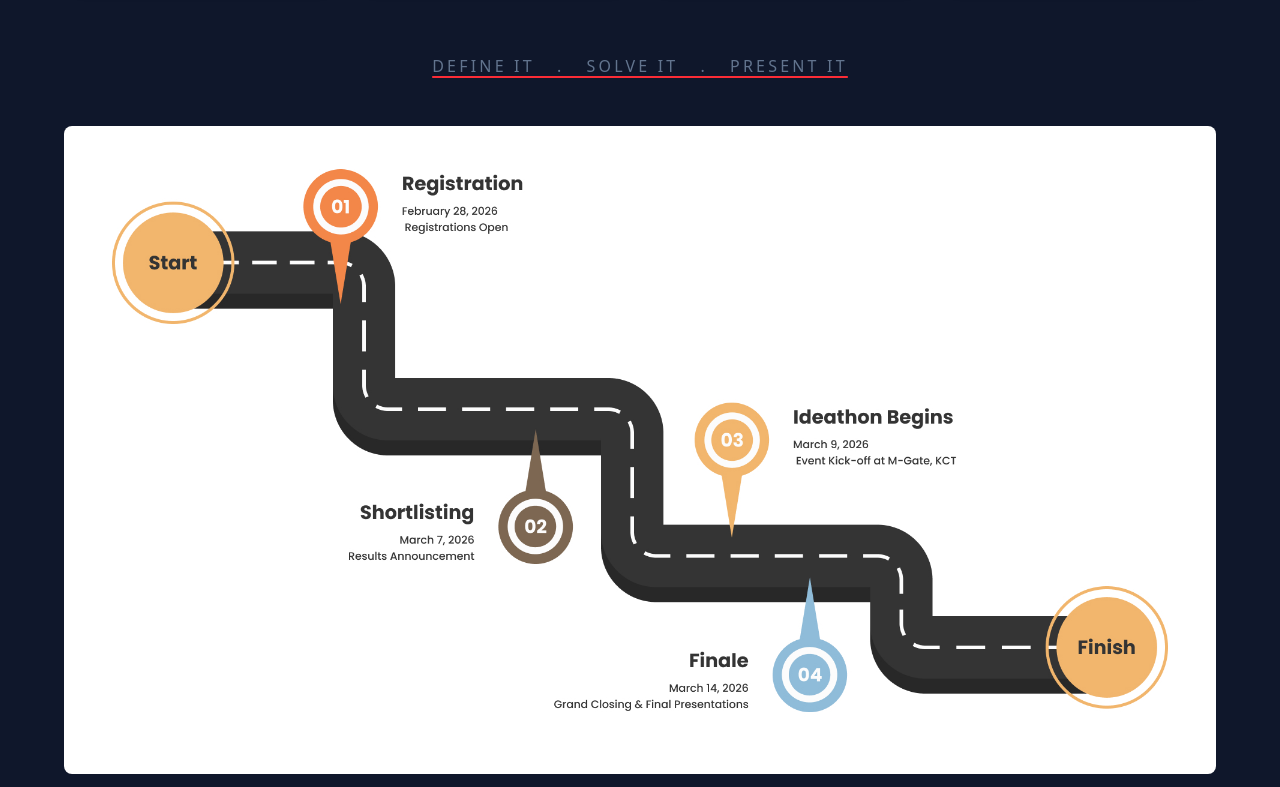
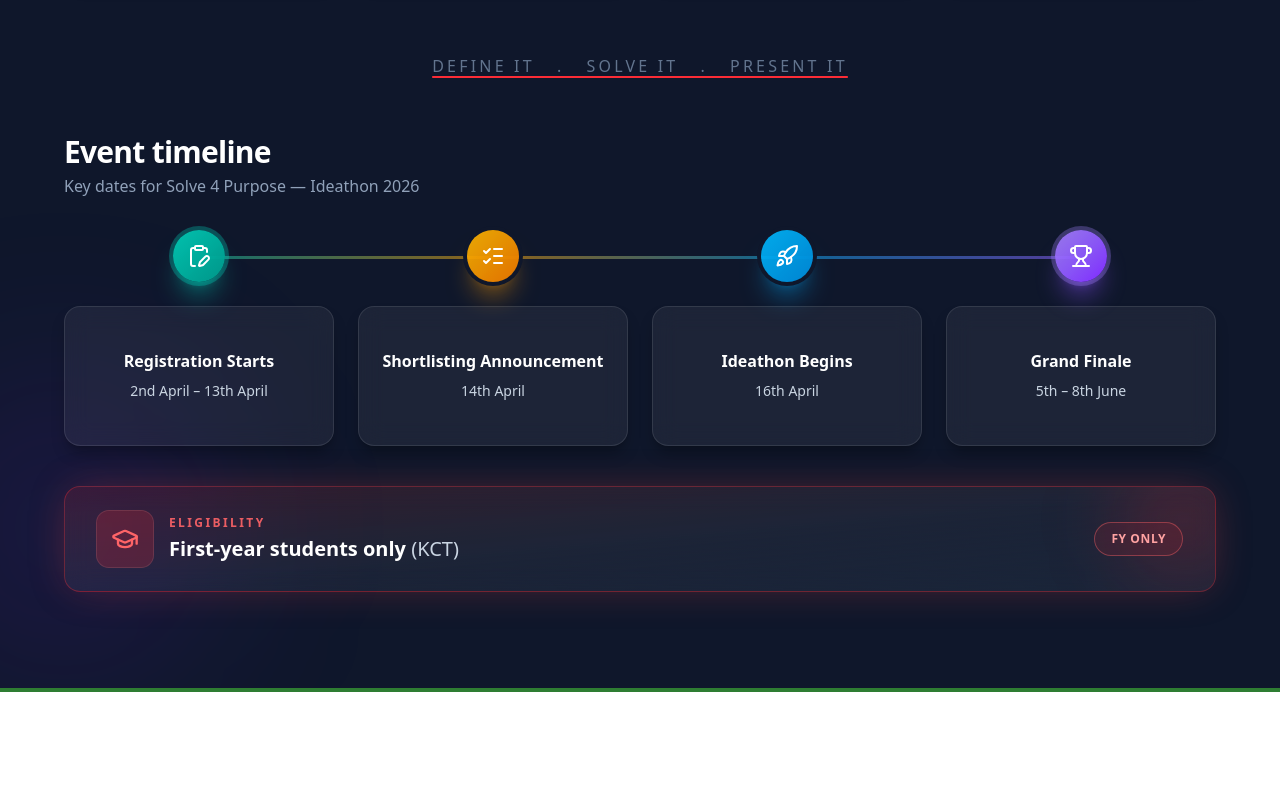
Before and after one commit to REACT-Kumaraguru/react-backend, a React (Vite) app in the folder frontend/: page /solve4purpose in a window 1280 px wide. Shown: the part 1433-2220 px from the top of the page. Built offline with nearby package versions, Linux system fonts and the light colour scheme.

Commit message:
Update event dates and enhance roadmap component with new milestones and timeline UI

```diff
--- a/frontend/src/hackathon-pages/Landing.jsx
+++ b/frontend/src/hackathon-pages/Landing.jsx
@@ -135,7 +135,7 @@ export default function HackathonLanding() {
             animate={{ opacity: 1 }}
             className="text-2xl md:text-3xl font-bold text-slate-700 mb-6"
           >
-            March 23 – March 27, 2026
+            April 15 – April 18, 2026
           </motion.h2>
 
           <p className="text-slate-500 font-medium mb-4 flex items-center gap-2">
--- a/frontend/src/hackathon-pages/components/Roadmap.jsx
+++ b/frontend/src/hackathon-pages/components/Roadmap.jsx
@@ -1,7 +1,16 @@
 import { useState } from 'react';
 import { motion } from 'framer-motion';
-import roadmapImage from '../assests/roadmap.jpg';
-import { FileSearch, Lightbulb, CheckCircle2, Presentation } from 'lucide-react';
+import {
+  FileSearch,
+  Lightbulb,
+  CheckCircle2,
+  Presentation,
+  ClipboardPen,
+  ListChecks,
+  Rocket,
+  Trophy,
+  GraduationCap,
+} from 'lucide-react';
 
 const CARD_COLORS = [
   { bg: 'bg-teal-600', border: 'border-teal-500', shadow: 'shadow-teal-900/20', icon: 'bg-teal-100', iconText: 'text-teal-700' },
@@ -37,12 +46,70 @@ const STEPS = [
   },
 ];
 
+const EVENT_MILESTONES = [
+  {
+    title: 'Registration Starts',
+    date: '2nd April – 13th April',
+    Icon: ClipboardPen,
+    accent: 'from-teal-400/90 to-teal-600',
+    glow: 'shadow-teal-500/40',
+    ring: 'ring-teal-400/30',
+  },
+  {
+    title: 'Shortlisting Announcement',
+    date: '14th April',
+    Icon: ListChecks,
+    accent: 'from-amber-400/90 to-amber-600',
+    glow: 'shadow-amber-500/40',
+    ring: 'ring-amber-400/30',
+  },
+  {
+    title: 'Ideathon Begins',
+    date: '16th April',
+    Icon: Rocket,
+    accent: 'from-sky-400/90 to-sky-600',
+    glow: 'shadow-sky-500/40',
+    ring: 'ring-sky-400/30',
+  },
+  {
+    title: 'Grand Finale',
+    date: '5th – 8th June',
+    Icon: Trophy,
+    accent: 'from-violet-400/90 to-violet-600',
+    glow: 'shadow-violet-500/40',
+    ring: 'ring-violet-400/30',
+  },
+];
+
+const timelineContainer = {
+  hidden: { opacity: 0 },
+  visible: {
+    opacity: 1,
+    transition: { staggerChildren: 0.1, delayChildren: 0.05 },
+  },
+};
+
+const timelineItem = {
+  hidden: { opacity: 0, y: 16 },
+  visible: { opacity: 1, y: 0, transition: { duration: 0.45, ease: [0.22, 1, 0.36, 1] } },
+};
+
 export default function Roadmap() {
   const [hoveredIndex, setHoveredIndex] = useState(null);
 
   return (
-    <section id="roadmap" className="relative z-10 py-16 md:py-24 px-6 bg-slate-900 border-t-4 border-red-500">
-      <div className="max-w-6xl mx-auto">
+    <section id="roadmap" className="relative z-10 py-16 md:py-24 px-6 bg-slate-900 border-t-4 border-red-500 overflow-hidden">
+      {/* Ambient glow */}
+      <div
+        className="pointer-events-none absolute -top-32 right-0 h-96 w-96 rounded-full bg-red-500/10 blur-[100px]"
+        aria-hidden
+      />
+      <div
+        className="pointer-events-none absolute bottom-0 -left-24 h-80 w-80 rounded-full bg-violet-600/10 blur-[90px]"
+        aria-hidden
+      />
+
+      <div className="max-w-6xl mx-auto relative">
         {/* Header */}
         <motion.div
           initial={{ opacity: 0, y: 20 }}
@@ -62,7 +129,7 @@ export default function Roadmap() {
           className="h-0.5 w-16 bg-red-500 mb-12 origin-left"
         />
 
-        {/* 4 Step Cards - horizontal, flex-grow on hover, premium animation */}
+        {/* 4 Step Cards */}
         <div className="flex flex-col lg:flex-row gap-4 lg:gap-4 mb-14 items-stretch">
           {STEPS.map((step, i) => {
             const Icon = step.Icon;
@@ -90,7 +157,6 @@ export default function Roadmap() {
                       : 'lg:flex-1 bg-slate-100 border-slate-200 shadow-sm'
                   }`}
               >
-                {/* Gradient wave effect - bottom right (visible when hovered) */}
                 {isHovered && (
                   <div
                     className="absolute bottom-0 right-0 w-full h-full pointer-events-none"
@@ -102,18 +168,20 @@ export default function Roadmap() {
                 )}
 
                 <div className="relative p-6 flex flex-col items-center text-center flex-1 flex-grow min-h-[280px]">
-                  {/* Circular icon - each card has its own color */}
-                  <div className={`w-14 h-14 rounded-full flex items-center justify-center shrink-0 mb-4 transition-colors duration-300
+                  <div
+                    className={`w-14 h-14 rounded-full flex items-center justify-center shrink-0 mb-4 transition-colors duration-300
                     ${isHovered ? 'bg-white/20' : `${colors.icon} border border-slate-200`}`}
                   >
                     <Icon className={`w-7 h-7 ${isHovered ? 'text-white' : colors.iconText}`} aria-hidden />
                   </div>
-                  <h3 className={`text-lg md:text-xl font-bold leading-tight mb-3 transition-colors duration-300
+                  <h3
+                    className={`text-lg md:text-xl font-bold leading-tight mb-3 transition-colors duration-300
                     ${isHovered ? 'text-white' : 'text-slate-800'}`}
                   >
                     {step.title}
                   </h3>
-                  <p className={`text-sm md:text-base leading-relaxed transition-all duration-300
+                  <p
+                    className={`text-sm md:text-base leading-relaxed transition-all duration-300
                     ${isHovered ? 'text-white/95' : 'text-slate-600'}`}
                   >
                     {step.desc}
@@ -124,28 +192,138 @@ export default function Roadmap() {
           })}
         </div>
 
-        {/* Tagline */}
         <motion.p
           initial={{ opacity: 0 }}
           whileInView={{ opacity: 1 }}
           viewport={{ once: true }}
-          className="text-slate-500 text-sm md:text-base tracking-[0.2em] uppercase font-medium mb-12 text-center underline decoration-red-500 decoration-2 underline-offset-4"
+          className="text-slate-500 text-sm md:text-base tracking-[0.2em] uppercase font-medium mb-14 text-center underline decoration-red-500 decoration-2 underline-offset-4"
         >
           define it &nbsp;&nbsp;.&nbsp;&nbsp; solve it &nbsp;&nbsp;.&nbsp;&nbsp; present it
         </motion.p>
 
-        {/* Roadmap image */}
+        {/* Event timeline — custom UI (replaces static image) */}
         <motion.div
-          initial={{ opacity: 0 }}
-          whileInView={{ opacity: 1 }}
+          initial={{ opacity: 0, y: 24 }}
+          whileInView={{ opacity: 1, y: 0 }}
           viewport={{ once: true }}
-          className="w-full rounded-lg overflow-hidden"
+          transition={{ duration: 0.5 }}
+          className="mb-10"
         >
-          <img
-            src={roadmapImage}
-            alt="Solve 4 Purpose Ideathon 2026 roadmap - Registration, Shortlisting, Ideathon Begins, Finale"
-            className="w-full h-auto object-contain"
+          <div className="flex flex-col sm:flex-row sm:items-end sm:justify-between gap-4 mb-8">
+            <div>
+              <h3 className="text-2xl md:text-3xl font-bold text-white tracking-tight">Event timeline</h3>
+              <p className="text-slate-400 mt-1 text-sm md:text-base">Key dates for Solve 4 Purpose — Ideathon 2026</p>
+            </div>
+          </div>
+
+          {/* Mobile / tablet: vertical timeline */}
+          <motion.ol
+            variants={timelineContainer}
+            initial="hidden"
+            whileInView="visible"
+            viewport={{ once: true, margin: '-40px' }}
+            className="lg:hidden relative ml-1 pl-8 border-l-2 border-white/[0.12]"
+            aria-label="Event timeline"
+          >
+            {EVENT_MILESTONES.map((m) => {
+              const Icon = m.Icon;
+              return (
+                <motion.li key={m.title} variants={timelineItem} className="relative pb-10 last:pb-0">
+                  <span
+                    className={`absolute left-[-2.0625rem] top-2.5 h-3.5 w-3.5 rounded-full bg-gradient-to-br ${m.accent} ring-4 ring-slate-900 ${m.ring} shadow-lg ${m.glow}`}
+                    aria-hidden
+                  />
+                  <motion.div
+                    whileHover={{ scale: 1.02, y: -2 }}
+                    transition={{ type: 'spring', stiffness: 400, damping: 25 }}
+                    className="rounded-2xl border border-white/10 bg-white/[0.06] backdrop-blur-md p-5 shadow-lg shadow-black/20
+                      hover:border-white/20 hover:bg-white/[0.09] transition-colors duration-300"
+                  >
+                    <div
+                      className={`inline-flex p-2.5 rounded-xl bg-gradient-to-br ${m.accent} mb-3 shadow-lg ${m.glow}`}
+                    >
+                      <Icon className="w-5 h-5 text-white" aria-hidden />
+                    </div>
+                    <p className="text-white font-semibold text-base md:text-lg leading-snug">{m.title}</p>
+                    <p className="text-slate-300 mt-1.5 text-sm md:text-base font-medium">{m.date}</p>
+                  </motion.div>
+                </motion.li>
+              );
+            })}
+          </motion.ol>
+
+          {/* Desktop: horizontal timeline */}
+          <motion.div
+            variants={timelineContainer}
+            initial="hidden"
+            whileInView="visible"
+            viewport={{ once: true, margin: '-40px' }}
+            className="hidden lg:block"
+          >
+            <ol className="relative grid grid-cols-4 gap-4 xl:gap-6" aria-label="Event timeline">
+              <div
+                className="absolute left-[12%] right-[12%] top-[26px] h-[3px] rounded-full pointer-events-none bg-[linear-gradient(90deg,rgb(20_184_166_/_0.55),rgb(245_158_11_/_0.55),rgb(14_165_233_/_0.55),rgb(139_92_246_/_0.55))]"
+                aria-hidden
+              />
+              {EVENT_MILESTONES.map((m) => {
+                const Icon = m.Icon;
+                return (
+                  <motion.li key={m.title} variants={timelineItem} className="relative flex flex-col items-center text-center pt-0">
+                    <motion.div
+                      className={`relative z-10 mb-6 flex h-[52px] w-[52px] items-center justify-center rounded-full bg-gradient-to-br ${m.accent}
+                        ring-4 ring-slate-900 ${m.ring} shadow-xl ${m.glow}`}
+                      whileHover={{ scale: 1.08 }}
+                      transition={{ type: 'spring', stiffness: 400, damping: 22 }}
+                    >
+                      <Icon className="w-6 h-6 text-white" aria-hidden />
+                    </motion.div>
+                    <motion.article
+                      whileHover={{ y: -4 }}
+                      transition={{ type: 'spring', stiffness: 350, damping: 22 }}
+                      className="w-full rounded-2xl border border-white/10 bg-white/[0.06] backdrop-blur-md px-4 py-5 min-h-[140px] flex flex-col justify-center
+                        shadow-lg shadow-black/25 hover:border-white/20 hover:bg-white/[0.09] hover:shadow-xl hover:shadow-red-500/5 transition-all duration-300"
+                    >
+                      <p className="text-white font-semibold text-[0.95rem] xl:text-base leading-snug">{m.title}</p>
+                      <p className="text-slate-300 mt-2 text-sm font-medium leading-relaxed">{m.date}</p>
+                    </motion.article>
+                  </motion.li>
+                );
+              })}
+            </ol>
+          </motion.div>
+        </motion.div>
+
+        {/* Eligibility callout */}
+        <motion.div
+          initial={{ opacity: 0, y: 16 }}
+          whileInView={{ opacity: 1, y: 0 }}
+          viewport={{ once: true }}
+          transition={{ duration: 0.45, delay: 0.1 }}
+          className="relative rounded-2xl overflow-hidden border border-red-500/35 bg-gradient-to-br from-red-500/15 via-white/[0.06] to-slate-800/80 backdrop-blur-md px-6 py-5 md:px-8 md:py-6
+            shadow-[0_0_40px_-8px_rgba(239,68,68,0.35)] hover:border-red-400/45 hover:shadow-[0_0_48px_-6px_rgba(239,68,68,0.45)] transition-all duration-300"
+        >
+          <div
+            className="pointer-events-none absolute -right-8 -top-8 h-32 w-32 rounded-full bg-red-500/20 blur-2xl"
+            aria-hidden
           />
+          <div className="relative flex flex-col sm:flex-row sm:items-center gap-4">
+            <div className="flex shrink-0 items-center justify-center sm:justify-start">
+              <div className="flex h-14 w-14 items-center justify-center rounded-xl bg-red-500/20 ring-1 ring-red-400/30">
+                <GraduationCap className="h-7 w-7 text-red-400" aria-hidden />
+              </div>
+            </div>
+            <div className="min-w-0 flex-1 text-center sm:text-left">
+              <p className="text-xs font-semibold uppercase tracking-[0.2em] text-red-400/90 mb-1">Eligibility</p>
+              <p className="text-white text-lg md:text-xl font-semibold leading-snug">
+                First-year students only <span className="text-slate-300 font-medium">(KCT)</span>
+              </p>
+            </div>
+            <div className="flex shrink-0 justify-center sm:justify-end">
+              <span className="inline-flex items-center rounded-full border border-red-400/40 bg-red-500/10 px-4 py-2 text-xs font-bold uppercase tracking-wider text-red-300">
+                FY only
+              </span>
+            </div>
+          </div>
         </motion.div>
       </div>
     </section>
```
